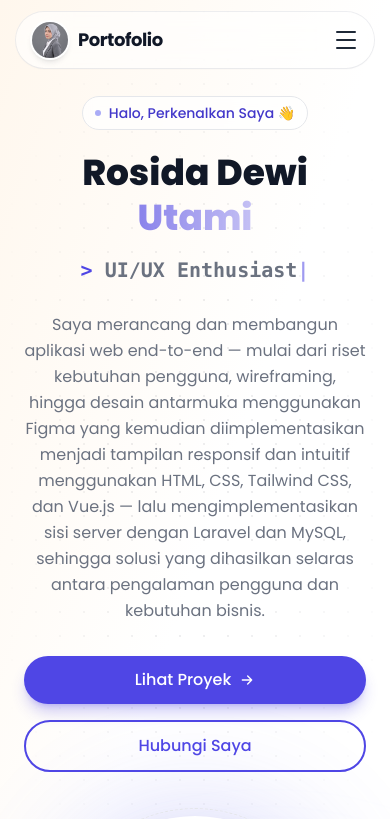
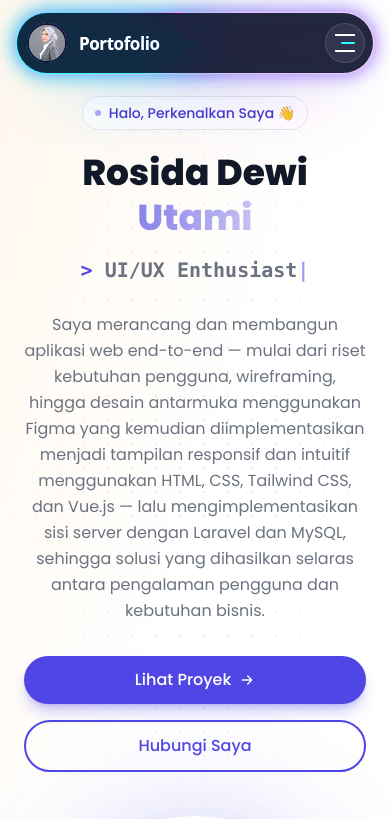
Before and after one commit to rosidadewi/portofolio, a Vue app: page / in a window 390 px wide. Shown: the top 819 px of the page. Built offline with nearby package versions, Linux system fonts and the light colour scheme.

Commit message:
Update Navbar.vue

```diff
--- a/src/components/Navbar.vue
+++ b/src/components/Navbar.vue
@@ -9,13 +9,14 @@ const isScrolled = ref(false)
 const progress = ref(0)
 const activeSection = ref('#hero')
 
+// icon = path SVG (viewBox 20x20) yang dipakai di menu mobile
 const menu = [
-  { label: 'Beranda', href: '#hero' },
-  { label: 'Tentang', href: '#about' },
-  { label: 'Skill', href: '#skills' },
-  { label: 'Pengalaman', href: '#experiencework' },
-  { label: 'Proyek', href: '#projects' },
-  { label: 'Kontak', href: '#contact' },
+  { label: 'Beranda', href: '#hero', icon: 'M3 9.5 10 3l7 6.5V17a1 1 0 0 1-1 1h-3.5v-5h-5v5H4a1 1 0 0 1-1-1V9.5Z' },
+  { label: 'Tentang', href: '#about', icon: 'M10 10a3.5 3.5 0 1 0 0-7 3.5 3.5 0 0 0 0 7ZM3.5 17a6.5 6.5 0 0 1 13 0' },
+  { label: 'Skill', href: '#skills', icon: 'M11 2 4 11h5l-1 7 7-9h-5l1-7Z' },
+  { label: 'Pengalaman', href: '#experiencework', icon: 'M3 7h14v9H3V7Zm4-3h6v3H7V4ZM3 11h14' },
+  { label: 'Proyek', href: '#projects', icon: 'M2.5 5.5A1.5 1.5 0 0 1 4 4h4l2 2h6a1.5 1.5 0 0 1 1.5 1.5V15A1.5 1.5 0 0 1 16 16.5H4A1.5 1.5 0 0 1 2.5 15V5.5Z' },
+  { label: 'Kontak', href: '#contact', icon: 'M3 5h14v10H3V5Zm0 1 7 5 7-5' },
 ]
 
 /* ---------- Indikator aktif yang bergeser mengikuti menu ---------- */
@@ -37,6 +38,14 @@ function updateIndicator() {
     // placement pertama tanpa animasi supaya tidak meluncur dari 0
     animated: wasVisible,
   }
+}
+
+/* Cahaya sorot yang mengikuti kursor di dalam track menu */
+function onTrackMove(e) {
+  const el = e.currentTarget
+  const r = el.getBoundingClientRect()
+  el.style.setProperty('--mx', `${e.clientX - r.left}px`)
+  el.style.setProperty('--my', `${e.clientY - r.top}px`)
 }
 
 /* ---------- Scroll spy ---------- */
@@ -117,10 +126,10 @@ onUnmounted(() => {
 </script>
 
 <template>
-  <header class="pointer-events-none fixed inset-x-0 top-0 z-50 px-4 pt-3 md:pt-4">
+  <header class="font-ui pointer-events-none fixed inset-x-0 top-0 z-50 px-4 pt-3 md:pt-5">
     <!-- Garis progres baca -->
     <div
-      class="progress fixed inset-x-0 top-0 h-0.5 origin-left bg-gradient-to-r from-primary-400 to-primary-600"
+      class="progress fixed inset-x-0 top-0 h-0.5 origin-left bg-gradient-to-r from-cyan-400 via-indigo-500 to-fuchsia-500"
       :style="{ transform: `scaleX(${progress})` }"
       aria-hidden="true"
     ></div>
@@ -129,42 +138,80 @@ onUnmounted(() => {
     <transition name="fade">
       <div
         v-if="isOpen"
-        class="pointer-events-auto fixed inset-0 -z-10 bg-gray-900/25 backdrop-blur-sm md:hidden"
+        class="pointer-events-auto fixed inset-0 -z-10 bg-slate-950/60 backdrop-blur-sm md:hidden"
         aria-hidden="true"
         @click="closeMenu"
       ></div>
     </transition>
 
-    <div class="relative mx-auto max-w-5xl">
+    <!-- Cangkang navbar: melayang di tengah dan menyempit saat di-scroll -->
+    <div
+      class="shell relative mx-auto"
+      :class="isScrolled ? 'max-w-4xl' : 'max-w-5xl'"
+    >
+      <!-- Cahaya aurora di bawah navbar -->
+      <div
+        class="aurora pointer-events-none absolute inset-x-10 -bottom-2 -z-10 h-7 rounded-full bg-gradient-to-r from-cyan-500/50 via-indigo-500/60 to-fuchsia-500/50 blur-2xl"
+        aria-hidden="true"
+      ></div>
+
+      <!-- Halo cahaya yang melingkari tepi navbar -->
+      <div
+        class="halo pointer-events-none absolute -inset-[3px] -z-10 overflow-hidden rounded-full"
+        aria-hidden="true"
+      >
+        <span class="halo-spin"></span>
+      </div>
+
+      <!-- Bingkai: border gradasi yang berputar pelan + glow berdenyut -->
+      <div
+        class="frame edge-glow pointer-events-auto relative overflow-hidden rounded-full bg-white/10 p-px"
+        :class="isScrolled ? 'is-scrolled' : ''"
+      >
+        <span class="spin-border" aria-hidden="true"></span>
+
         <nav
-        class="bar pointer-events-auto flex items-center justify-between gap-2 rounded-full py-2 pl-4 pr-2 ring-1 backdrop-blur-xl"
+          class="bar relative z-10 flex items-center justify-between gap-3 rounded-full pl-2.5 pr-2 backdrop-blur-xl md:grid md:grid-cols-[1fr_auto_1fr]"
           :class="
             isScrolled
-            ? 'bg-white/90 shadow-xl shadow-gray-900/10 ring-gray-200'
-            : 'bg-white/60 shadow-sm ring-gray-200/70'
+              ? 'bg-[#0a1020]/95 py-1.5'
+              : 'bg-[#0b1224]/90 py-2'
           "
           aria-label="Navigasi utama"
         >
-        <!-- Brand -->
+          <!-- Brand (kiri) -->
           <a
             href="#hero"
-          class="group flex items-center gap-2.5 rounded-full pr-2 text-lg font-bold tracking-tight text-gray-900 focus:outline-none focus-visible:ring-2 focus-visible:ring-primary-500 focus-visible:ring-offset-2"
+            class="group flex items-center gap-3 justify-self-start rounded-full py-0.5 pr-3 focus:outline-none focus-visible:ring-2 focus-visible:ring-cyan-400"
             @click="closeMenu"
+          >
+            <!-- Foto dengan cincin gradasi -->
+            <span
+              class="logo-ring block rounded-full bg-gradient-to-tr from-cyan-400 via-indigo-500 to-fuchsia-500 p-[2px]"
             >
               <img
                 :src="photo"
                 alt="Foto profil Rosida"
                 width="36"
                 height="36"
-            class="logo h-9 w-9 rounded-full object-cover shadow-md shadow-gray-900/15 ring-2 ring-white"
+                class="logo block h-9 w-9 rounded-full object-cover ring-2 ring-[#0b1224]"
               />
-          Portofolio
+            </span>
+            <span class="flex flex-col leading-none">
+              <span class="brand-text text-[17px] font-extrabold tracking-tight">Portofolio</span>
+              <span class="mt-1 hidden text-[10px] font-semibold uppercase tracking-[0.22em] text-cyan-300/80 sm:block">
+                Rosida
+              </span>
+            </span>
           </a>
 
-        <!-- Menu desktop dengan indikator yang bergeser -->
-        <ul class="relative hidden items-center text-sm font-medium md:flex">
+          <!-- Menu desktop (tengah): track dengan sorot kursor dan pil aktif -->
+          <ul
+            class="track relative hidden items-center justify-self-center rounded-full bg-white/[0.04] p-1 text-[13px] font-semibold ring-1 ring-inset ring-white/10 md:flex"
+            @mousemove="onTrackMove"
+          >
             <span
-            class="indicator pointer-events-none absolute left-0 top-0 h-full rounded-full bg-primary-50 ring-1 ring-primary-100"
+              class="indicator pointer-events-none absolute bottom-1 left-0 top-1 overflow-hidden rounded-full bg-gradient-to-r from-indigo-500 via-violet-500 to-fuchsia-500 shadow-[0_6px_20px_-4px_rgba(99,102,241,0.65),inset_0_1px_0_rgba(255,255,255,0.3)]"
               :class="{ 'is-animated': indicator.animated }"
               :style="{
                 width: `${indicator.w}px`,
@@ -178,11 +225,11 @@ onUnmounted(() => {
               <a
                 :ref="(el) => setLinkRef(item.href, el)"
                 :href="item.href"
-              class="link relative z-10 block rounded-full px-3.5 py-2 focus:outline-none focus-visible:ring-2 focus-visible:ring-primary-500"
+                class="link relative z-10 block rounded-full px-3 py-1.5 focus:outline-none focus-visible:ring-2 focus-visible:ring-cyan-400 lg:px-3.5"
                 :class="
                   activeSection === item.href
-                  ? 'font-semibold text-primary-700'
-                  : 'text-gray-600 hover:text-gray-900'
+                    ? 'text-white'
+                    : 'text-slate-400 hover:text-white'
                 "
                 :aria-current="activeSection === item.href ? 'true' : undefined"
               >
@@ -191,39 +238,42 @@ onUnmounted(() => {
             </li>
           </ul>
 
-        <div class="flex items-center gap-1">
+          <!-- Penyeimbang kolom kanan di desktop agar menu tepat di tengah -->
+          <div class="hidden md:block" aria-hidden="true"></div>
+
           <!-- Hamburger mobile -->
           <button
             type="button"
-            class="flex h-10 w-10 flex-col items-center justify-center gap-1.5 rounded-full transition hover:bg-gray-900/5 focus:outline-none focus-visible:ring-2 focus-visible:ring-primary-500 md:hidden"
+            class="flex h-10 w-10 flex-col items-center justify-center gap-1.5 rounded-full bg-white/[0.06] ring-1 ring-inset ring-white/10 transition hover:bg-white/10 focus:outline-none focus-visible:ring-2 focus-visible:ring-cyan-400 md:hidden"
             :aria-expanded="isOpen"
             aria-controls="mobile-menu"
             aria-label="Buka atau tutup menu"
             @click="isOpen = !isOpen"
           >
             <span
-              class="h-0.5 w-5 origin-center rounded-full bg-gray-800 transition-all duration-300"
+              class="h-0.5 w-5 origin-center rounded-full bg-white transition-all duration-300"
               :class="{ 'translate-y-2 rotate-45': isOpen }"
             ></span>
             <span
-              class="h-0.5 w-5 rounded-full bg-gray-800 transition-all duration-300"
-              :class="{ 'scale-0 opacity-0': isOpen }"
+              class="h-0.5 w-3.5 self-end rounded-full bg-cyan-400 transition-all duration-300"
+              :class="isOpen ? 'scale-0 opacity-0' : 'mr-[0.65rem]'"
             ></span>
             <span
-              class="h-0.5 w-5 origin-center rounded-full bg-gray-800 transition-all duration-300"
+              class="h-0.5 w-5 origin-center rounded-full bg-white transition-all duration-300"
               :class="{ '-translate-y-2 -rotate-45': isOpen }"
             ></span>
           </button>
+        </nav>
       </div>
-      </nav>
 
-      <!-- Menu mobile: kartu yang turun dari pil -->
+      <!-- Menu mobile: kartu melengkung dengan ikon -->
       <transition name="menu">
         <div
           v-if="isOpen"
           id="mobile-menu"
-          class="pointer-events-auto absolute inset-x-0 top-full mt-2 origin-top overflow-hidden rounded-3xl bg-white/95 p-3 shadow-2xl shadow-gray-900/15 ring-1 ring-gray-200 backdrop-blur-xl md:hidden"
+          class="pointer-events-auto absolute inset-x-0 top-full mt-3 origin-top rounded-[30px] bg-gradient-to-b from-white/25 via-white/5 to-indigo-400/25 p-px shadow-2xl shadow-indigo-950/60 md:hidden"
         >
+          <div class="rounded-[29px] bg-[#0a1020]/95 p-2.5 backdrop-blur-xl">
             <ul class="flex flex-col gap-1">
               <li
                 v-for="(item, index) in menu"
@@ -233,23 +283,55 @@ onUnmounted(() => {
               >
                 <a
                   :href="item.href"
-                class="flex items-center justify-between rounded-2xl px-4 py-3 text-base font-medium transition-colors focus:outline-none focus-visible:ring-2 focus-visible:ring-primary-500"
+                  class="flex items-center gap-3 rounded-[20px] px-3 py-2.5 text-[15px] font-semibold transition-colors focus:outline-none focus-visible:ring-2 focus-visible:ring-cyan-400"
                   :class="
                     activeSection === item.href
-                    ? 'bg-primary-50 font-semibold text-primary-700'
-                    : 'text-gray-700 hover:bg-gray-100'
+                      ? 'bg-gradient-to-r from-indigo-500 via-violet-500 to-fuchsia-500 text-white shadow-lg shadow-indigo-500/30'
+                      : 'text-slate-300 hover:bg-white/[0.06] hover:text-white'
                   "
                   :aria-current="activeSection === item.href ? 'true' : undefined"
                   @click="closeMenu"
                 >
-                {{ item.label }}
+                  <!-- Kotak ikon -->
                   <span
-                  class="h-2 w-2 rounded-full bg-primary-600 transition-all duration-300"
-                  :class="activeSection === item.href ? 'scale-100 opacity-100' : 'scale-0 opacity-0'"
-                ></span>
+                    class="flex h-9 w-9 items-center justify-center rounded-xl transition-colors"
+                    :class="
+                      activeSection === item.href
+                        ? 'bg-white/20 text-white'
+                        : 'bg-white/[0.06] text-slate-400'
+                    "
+                  >
+                    <svg
+                      class="h-[18px] w-[18px]"
+                      viewBox="0 0 20 20"
+                      fill="none"
+                      stroke="currentColor"
+                      stroke-width="1.7"
+                      stroke-linecap="round"
+                      stroke-linejoin="round"
+                      aria-hidden="true"
+                    >
+                      <path :d="item.icon" />
+                    </svg>
+                  </span>
+                  <span class="flex-1">{{ item.label }}</span>
+                  <svg
+                    class="h-4 w-4 transition-all duration-300"
+                    :class="activeSection === item.href ? 'translate-x-0 opacity-100' : '-translate-x-1 opacity-0'"
+                    viewBox="0 0 20 20"
+                    fill="none"
+                    stroke="currentColor"
+                    stroke-width="2"
+                    stroke-linecap="round"
+                    stroke-linejoin="round"
+                    aria-hidden="true"
+                  >
+                    <path d="M4 10h12M11 5l5 5-5 5" />
+                  </svg>
                 </a>
               </li>
             </ul>
+          </div>
         </div>
       </transition>
     </div>
@@ -257,17 +339,149 @@ onUnmounted(() => {
 </template>
 
 <style scoped>
+/* Font: pastikan link Google Fonts sudah dipasang di index.html */
+.font-ui {
+  font-family: 'Plus Jakarta Sans', ui-sans-serif, system-ui, -apple-system, 'Segoe UI', sans-serif;
+}
+
+/* Brand dengan gradasi teks putih ke biru muda */
+.brand-text {
+  background: linear-gradient(90deg, #ffffff 0%, #c7d2fe 100%);
+  -webkit-background-clip: text;
+  background-clip: text;
+  color: transparent;
+}
+
+/* Navbar menyempit halus saat di-scroll */
+.shell {
+  transition: max-width 0.45s cubic-bezier(0.3, 0.7, 0.2, 1);
+}
+.frame {
+  transition: box-shadow 0.3s ease;
+}
 .bar {
-  transition: background-color 0.3s ease, box-shadow 0.3s ease;
+  color-scheme: dark;
+  transition: background-color 0.3s ease, padding 0.3s ease;
 }
 .link {
   transition: color 0.2s ease;
 }
-.logo {
+
+/* Border gradasi berputar */
+.spin-border {
+  position: absolute;
+  left: 50%;
+  top: 50%;
+  width: 100%;
+  aspect-ratio: 1 / 1;
+  background: conic-gradient(
+    from 0deg,
+    transparent 0%,
+    transparent 62%,
+    rgba(34, 211, 238, 0.95) 76%,
+    rgba(129, 140, 248, 0.95) 88%,
+    rgba(232, 121, 249, 0.95) 96%,
+    transparent 100%
+  );
+  transform: translate(-50%, -50%) rotate(0deg);
+  animation: spinBorder 7s linear infinite;
+  will-change: transform;
+}
+@keyframes spinBorder {
+  to {
+    transform: translate(-50%, -50%) rotate(360deg);
+  }
+}
+
+/* Halo: gradasi berputar yang di-blur sehingga cahayanya menyebar keluar tepi */
+.halo {
+  filter: blur(9px);
+  opacity: 0.75;
+}
+.halo-spin {
+  position: absolute;
+  left: 50%;
+  top: 50%;
+  width: 100%;
+  aspect-ratio: 1 / 1;
+  background: conic-gradient(
+    from 0deg,
+    rgba(34, 211, 238, 0.9),
+    rgba(99, 102, 241, 0.9),
+    rgba(232, 121, 249, 0.9),
+    rgba(99, 102, 241, 0.9),
+    rgba(34, 211, 238, 0.9)
+  );
+  transform: translate(-50%, -50%) rotate(0deg);
+  animation: spinBorder 9s linear infinite;
+  will-change: transform;
+}
+
+/* Glow tipis yang mengikuti bentuk navbar dan berdenyut pelan */
+.edge-glow {
+  box-shadow:
+    0 0 0 1px rgba(165, 180, 252, 0.18),
+    0 0 14px rgba(99, 102, 241, 0.45),
+    0 0 36px rgba(34, 211, 238, 0.18);
+  animation: edgePulse 4.5s ease-in-out infinite;
+}
+.edge-glow.is-scrolled {
+  box-shadow:
+    0 0 0 1px rgba(165, 180, 252, 0.28),
+    0 0 18px rgba(99, 102, 241, 0.6),
+    0 0 44px rgba(232, 121, 249, 0.2);
+}
+@keyframes edgePulse {
+  0%,
+  100% {
+    filter: brightness(0.9);
+  }
+  50% {
+    filter: brightness(1.2);
+  }
+}
+
+/* Cahaya aurora bernapas pelan */
+.aurora {
+  animation: auroraPulse 5s ease-in-out infinite;
+}
+@keyframes auroraPulse {
+  0%,
+  100% {
+    opacity: 0.45;
+    transform: scaleX(0.92);
+  }
+  50% {
+    opacity: 0.85;
+    transform: scaleX(1);
+  }
+}
+
+/* Foto profil */
+.logo-ring {
   transition: transform 0.35s cubic-bezier(0.3, 0.7, 0.2, 1);
 }
-.group:hover .logo {
+.group:hover .logo-ring {
   transform: rotate(-8deg) scale(1.06);
+}
+
+/* Sorot cahaya mengikuti kursor di track menu */
+.track::before {
+  content: '';
+  position: absolute;
+  inset: 0;
+  border-radius: inherit;
+  background: radial-gradient(
+    90px circle at var(--mx, 50%) var(--my, 50%),
+    rgba(165, 180, 252, 0.2),
+    transparent 70%
+  );
+  opacity: 0;
+  transition: opacity 0.25s ease;
+  pointer-events: none;
+}
+.track:hover::before {
+  opacity: 1;
 }
 
 /* Progres mengikuti scroll, jadi tanpa transisi agar tidak tertinggal */
@@ -275,13 +489,31 @@ onUnmounted(() => {
   will-change: transform;
 }
 
-/* Indikator aktif */
+/* Indikator aktif + kilau yang menyapu */
 .indicator {
   will-change: transform, width;
 }
 .indicator.is-animated {
   transition: transform 0.4s cubic-bezier(0.3, 0.7, 0.2, 1),
     width 0.4s cubic-bezier(0.3, 0.7, 0.2, 1), opacity 0.2s ease;
+}
+.indicator::after {
+  content: '';
+  position: absolute;
+  inset: 0;
+  width: 50%;
+  background: linear-gradient(100deg, transparent, rgba(255, 255, 255, 0.35), transparent);
+  transform: translateX(-150%) skewX(-18deg);
+  animation: shimmer 3.4s ease-in-out infinite;
+}
+@keyframes shimmer {
+  0%,
+  55% {
+    transform: translateX(-150%) skewX(-18deg);
+  }
+  100% {
+    transform: translateX(320%) skewX(-18deg);
+  }
 }
 
 /* Latar redup */
@@ -319,9 +551,12 @@ onUnmounted(() => {
 }
 
 @media (prefers-reduced-motion: reduce) {
+  .shell,
+  .frame,
   .bar,
   .link,
-  .logo,
+  .logo-ring,
+  .track::before,
   .indicator.is-animated,
   .fade-enter-active,
   .fade-leave-active,
@@ -329,7 +564,14 @@ onUnmounted(() => {
   .menu-leave-active {
     transition: none;
   }
-  .group:hover .logo {
+  .spin-border,
+  .aurora,
+  .halo-spin,
+  .edge-glow,
+  .indicator::after {
+    animation: none;
+  }
+  .group:hover .logo-ring {
     transform: none;
   }
   .menu-item {
```
Lines whose indentation alone changed are shown as unchanged.
